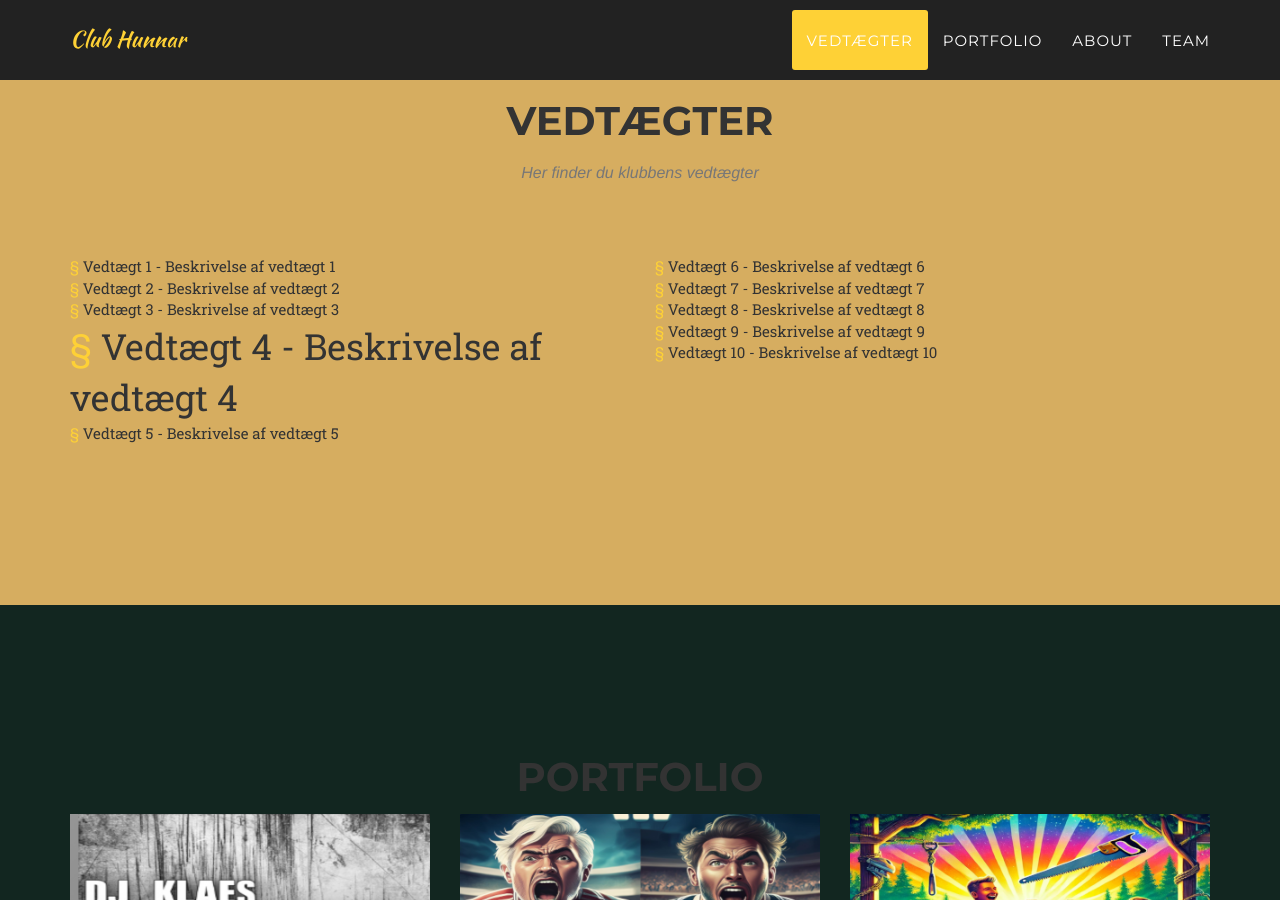
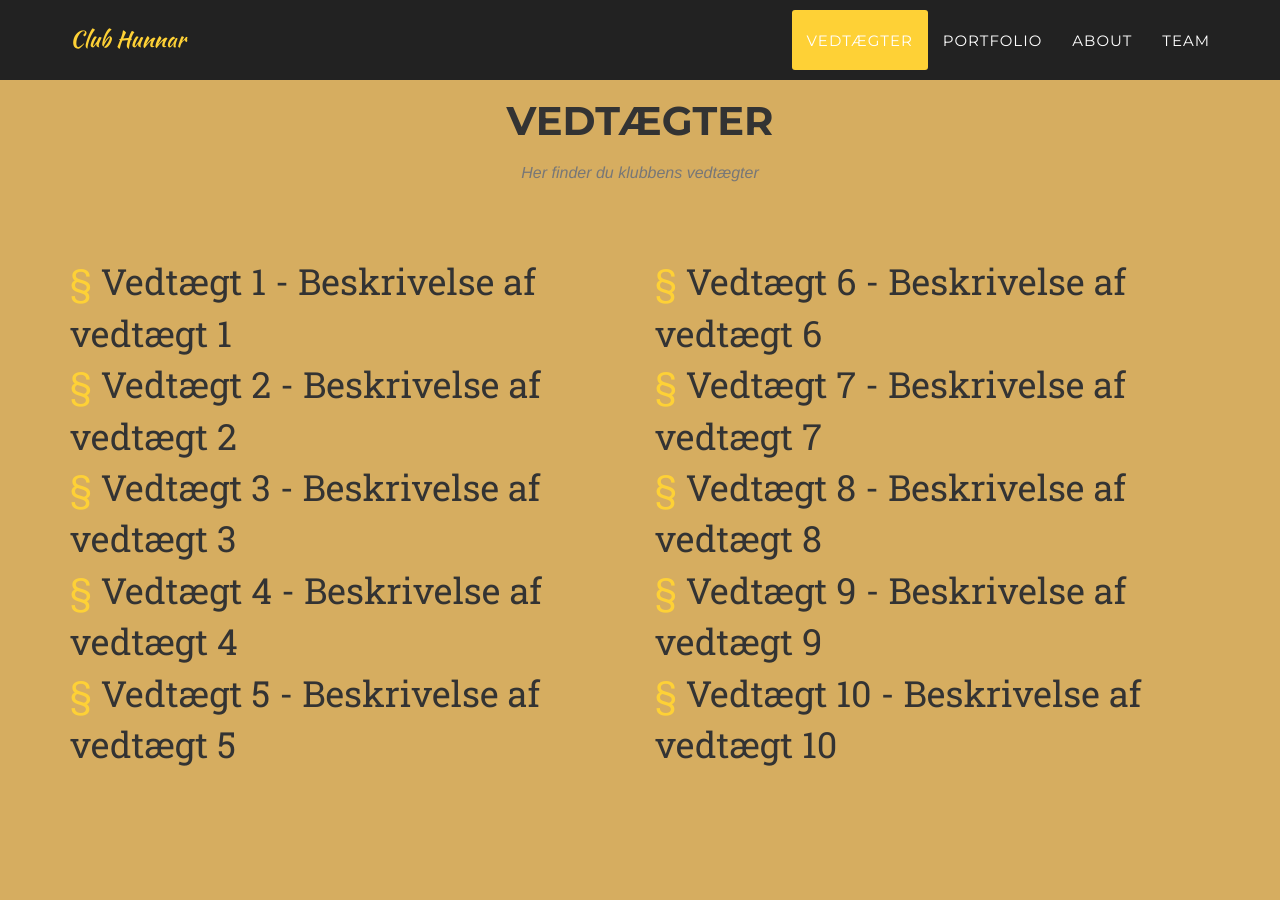
Before and after one commit to Seb199510/hunnar, a Jekyll site: the page built from index.html, in a window 1280 px wide and 900 px high, scrolled down 884 px. Built offline with Jekyll 4.4.1, drawn with Linux system fonts in a browser that asks for light colours; some web fonts are replaced.

Commit message:
mb-4 test

```diff
--- a/_includes/Vedtaegter.html
+++ b/_includes/Vedtaegter.html
@@ -51,19 +51,19 @@
                 <!-- Første kolonne -->
                 <div class="col-md-6">
                     <ul class="list-unstyled">
-                        <li class="text-white my-3 fs-4">
+                        <li class="vedtaegt-text mb-4">
                             <span class="text-primary">§</span> Vedtægt 1 - Beskrivelse af vedtægt 1
                         </li>
-                        <li class="text-white my-3 fs-3">
+                        <li class="vedtaegt-text">
                             <span class="text-primary">§</span> Vedtægt 2 - Beskrivelse af vedtægt 2
                         </li>
-                        <li class="text-white my-3 fs-2">
+                        <li class="vedtaegt-text">
                             <span class="text-primary">§</span> Vedtægt 3 - Beskrivelse af vedtægt 3
                         </li>
                         <li class="vedtaegt-text">
                             <span class="text-primary">§</span> Vedtægt 4 - Beskrivelse af vedtægt 4
                         </li>
-                        <li class="text-white my-3">
+                        <li class="vedtaegt-text">
                             <span class="text-primary">§</span> Vedtægt 5 - Beskrivelse af vedtægt 5
                         </li>
                     </ul>
@@ -72,19 +72,19 @@
                 <!-- Anden kolonne -->
                 <div class="col-md-6">
                     <ul class="list-unstyled">
-                        <li class="text-white my-3">
+                        <li class="vedtaegt-text">
                             <span class="text-primary">§</span> Vedtægt 6 - Beskrivelse af vedtægt 6
                         </li>
-                        <li class="text-white my-3">
+                        <li class="vedtaegt-text">
                             <span class="text-primary">§</span> Vedtægt 7 - Beskrivelse af vedtægt 7
                         </li>
-                        <li class="text-white my-3">
+                        <li class="vedtaegt-text">
                             <span class="text-primary">§</span> Vedtægt 8 - Beskrivelse af vedtægt 8
                         </li>
-                        <li class="text-white my-3">
+                        <li class="vedtaegt-text">
                             <span class="text-primary">§</span> Vedtægt 9 - Beskrivelse af vedtægt 9
                         </li>
-                        <li class="text-white my-3">
+                        <li class="vedtaegt-text">
                             <span class="text-primary">§</span> Vedtægt 10 - Beskrivelse af vedtægt 10
                         </li>
                     </ul>
```
